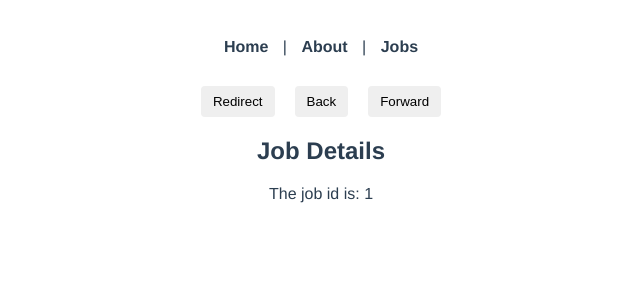
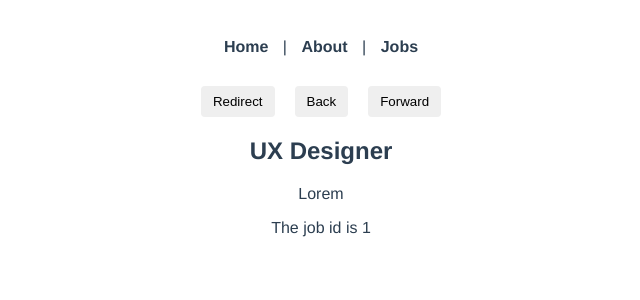
Before and after one commit to vanheaven-ui/vue-router, a Vue app: page /jobs/1 in a window 1280 px wide. Shown: the top 300 px of the page, without its empty margins (319-959 px from the left). Built offline with nearby package versions, Linux system fonts and the light colour scheme; data requests are answered from the project's data file.

Commit message:
fetch and render received data from APi

```diff
--- a/src/views/jobs/JobDetails.vue
+++ b/src/views/jobs/JobDetails.vue
@@ -1,11 +1,27 @@
 <template>
-  <h2>Job Details</h2>
-  <p>The job id is: {{ id }}</p>
+  <div v-if="job">
+    <h2>{{ job.title }}</h2>
+    <p>{{ job.details }}</p>
+    <p>The job id is {{ id }}</p>
+  </div>
+  <div v-else>
+    <p>Loading job details...</p>
+  </div>
 </template>
 
 <script>
 export default {
   props: ["id"],
+  data() {
+    return {
+      job: null,
+    };
+  },
+  mounted() {
+    fetch(`http://localhost:3000/jobs/${this.id}`)
+      .then((res) => res.json())
+      .then((data) => (this.job = data));
+  },
 };
 </script>
 
--- a/src/views/jobs/Jobs.vue
+++ b/src/views/jobs/Jobs.vue
@@ -13,6 +13,11 @@
     return {
       jobs: [],
     };
+  },
+  mounted() {
+    fetch("http://localhost:3000/jobs")
+      .then((res) => res.json())
+      .then((data) => (this.jobs = data));
   },
 };
 </script>
```
